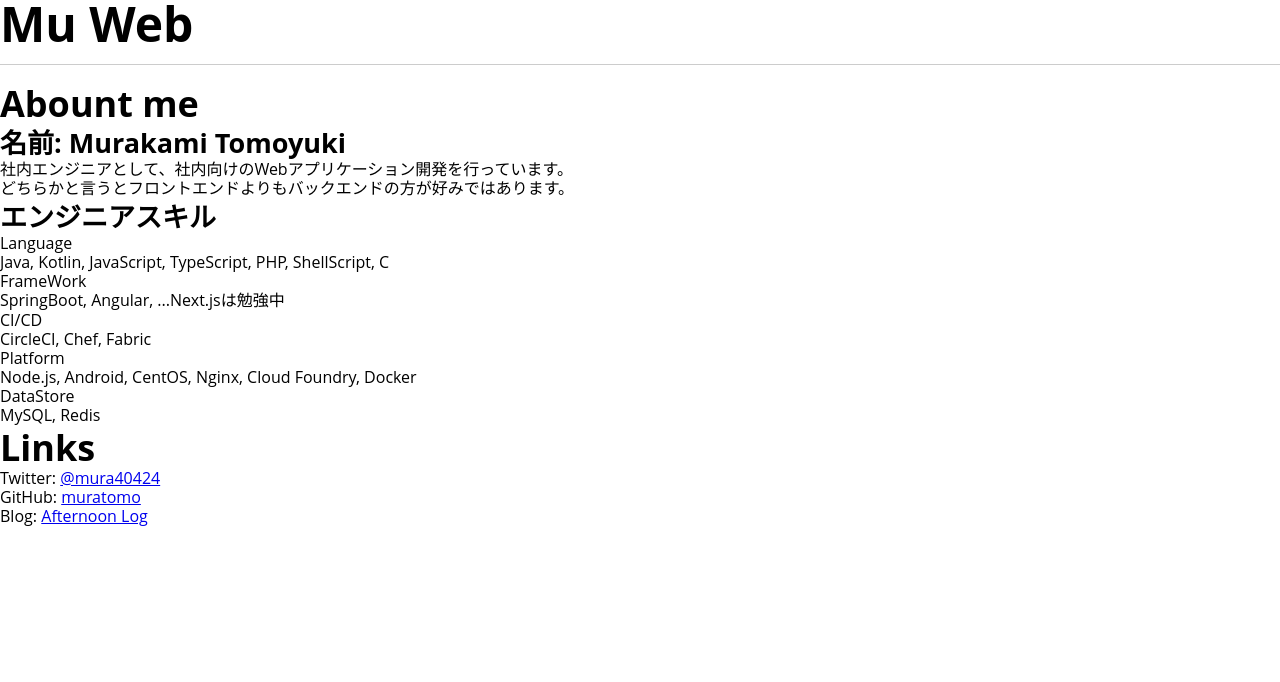
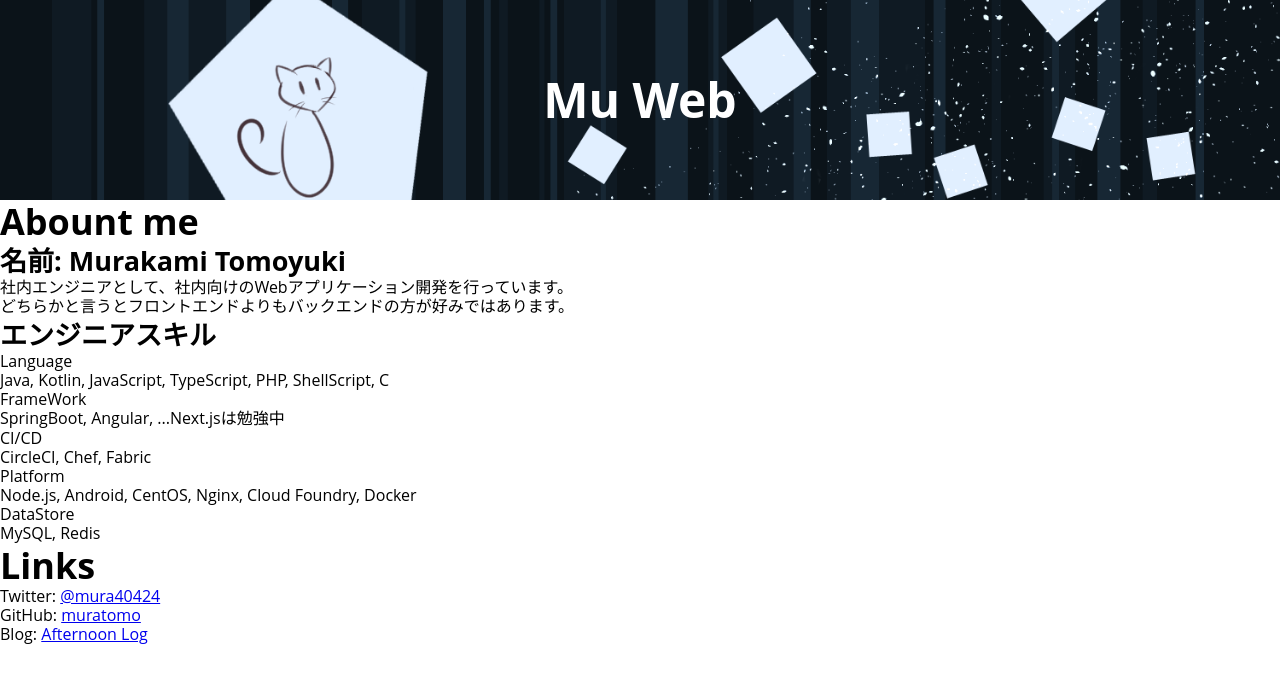
Before and after one commit to muratomo/mu-web, a Next.js app in the folder app/: page / in a window 1280 px wide. Shown: the top 682 px of the page. Built offline with nearby package versions, Linux system fonts and the light colour scheme.

Commit message:
headerの定義変更

```diff
--- a/app/src/components/header.tsx
+++ b/app/src/components/header.tsx
@@ -3,9 +3,9 @@
 export default class Header extends React.Component<{}> {
   render(): JSX.Element {
     return (
-      <div id="title">
-        <h1>Mu Web</h1>
-      </div>
+      <header className="mu-header">
+        <h1 className="mu-header__title">Mu Web</h1>
+      </header>
     );
   }
 }
--- a/app/src/pages/index.tsx
+++ b/app/src/pages/index.tsx
@@ -39,7 +39,6 @@
     return (
       <div>
         <Header />
-        <hr></hr>
         {profileJSX}
       </div>
     );
```
